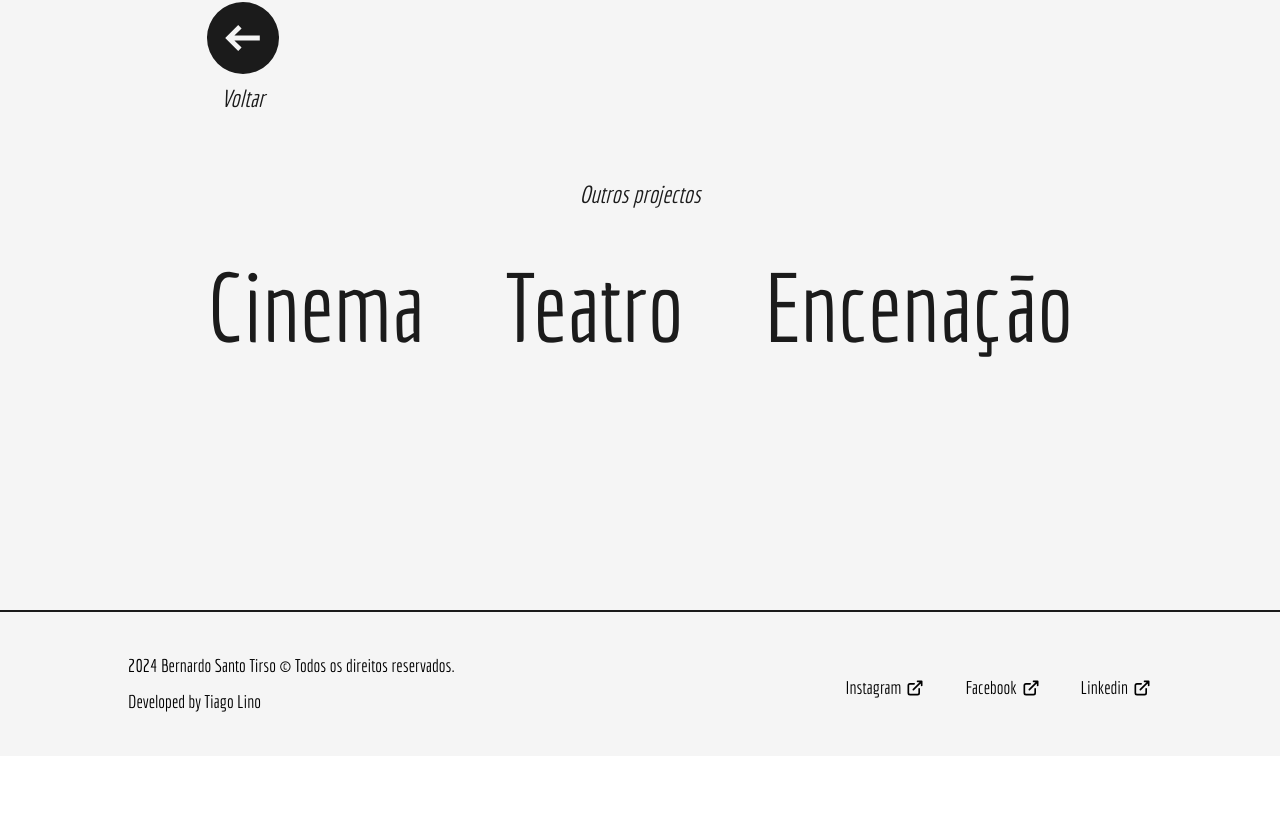
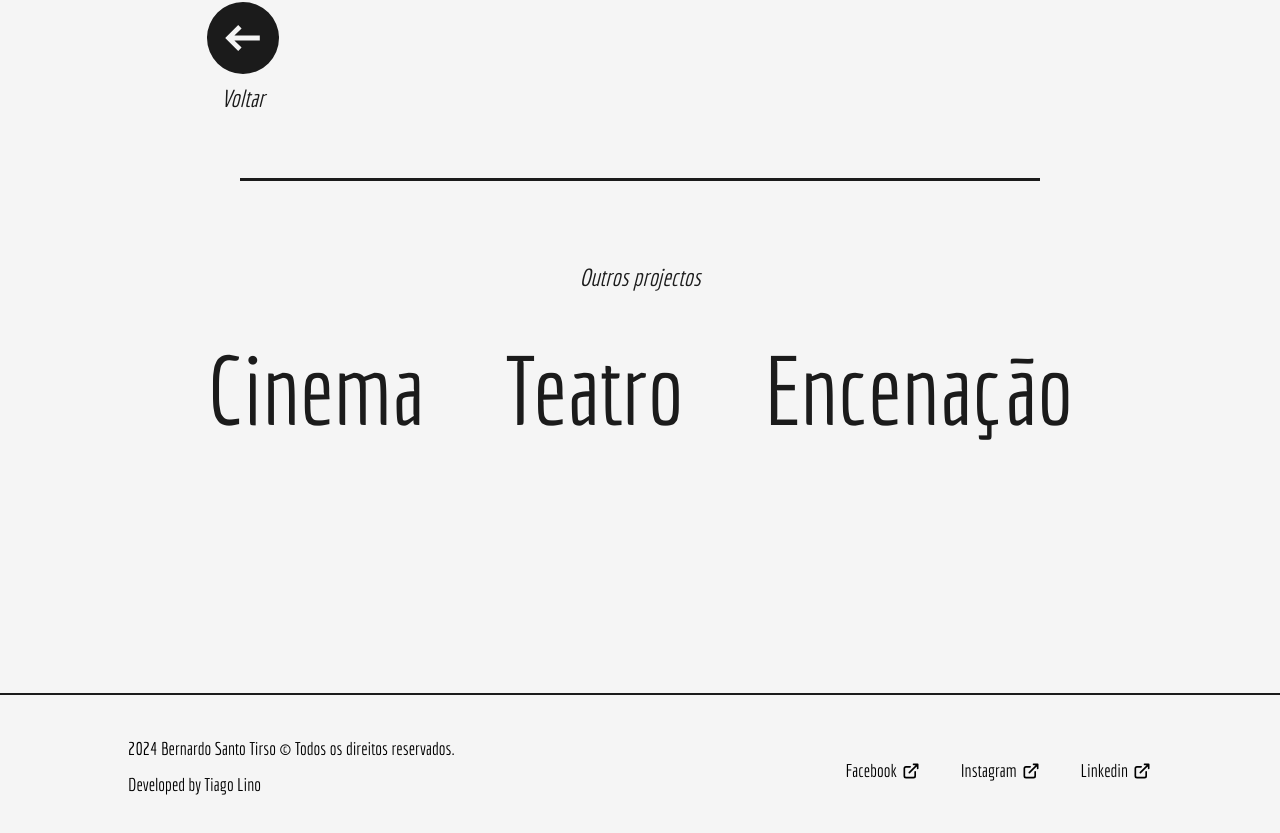
Before and after one commit to dopelyner/bernardo-santo-tirso, a Next.js app: page /light in a window 1280 px wide. Shown: the part 473-1306 px from the top of the page. Before the commit the page ends 1229 px from the top, so only its background shows below. Built offline with nearby package versions, Linux system fonts and the light colour scheme.

Commit message:
fix: consistency and small details

```diff
--- a/src/components/Footer.js
+++ b/src/components/Footer.js
@@ -28,6 +28,17 @@ const Footer = () => {
 
                 <div className='flex flex-wrap gap-10 items-center justify-center sm:hidden'>
                     <MotionLink
+                        href={socialLinks.facebookURL}
+                        target={'_blank'}
+                        className='mt-2 hover:-translate-y-0.5'
+                    >
+                        <div className='flex flex-row-reverse items-center gap-1'>
+                            <LinkArrow className="!w-5" />
+                            <span className='hover:font-bold'>Facebook</span>
+                        </div>
+                    </MotionLink>
+
+                    <MotionLink
                         href={socialLinks.instagramURL}
                         target={'_blank'}
                         className='mt-2 hover:-translate-y-0.5'
@@ -35,17 +46,6 @@ const Footer = () => {
                         <div className='flex flex-row-reverse items-center gap-1'>
                             <LinkArrow className="!w-5" />
                             <span className='hover:font-bold'>Instagram</span>
-                        </div>
-                    </MotionLink>
-
-                    <MotionLink
-                        href={socialLinks.facebookURL}
-                        target={'_blank'}
-                        className='mt-2 hover:-translate-y-0.5'
-                    >
-                        <div className='flex flex-row-reverse items-center gap-1'>
-                            <LinkArrow className="!w-5" />
-                            <span className='hover:font-bold'>Facebook</span>
                         </div>
                     </MotionLink>
 
--- a/src/pages/index.js
+++ b/src/pages/index.js
@@ -3,11 +3,10 @@ import { ArrowHorizontal, LinkArrow } from '@/components/Icons'
 import Layout from '@/components/Layout'
 import TitleStickText from '@/components/TitleStickText'
 import TransitionEffect from '@/components/TransitionEffect'
-import { homeMedia, lightsMedia, projectsSubMenu } from '@/constants'
+import { homeMedia, projectsSubMenu } from '@/constants'
 import Head from 'next/head'
 import Image from 'next/image'
 import Link from 'next/link'
-import { ImageGallery } from 'react-image-grid-gallery'
 
 export default function Home() {
 
@@ -54,7 +53,8 @@ export default function Home() {
               text="experiências / vivências" />
             <p className='text-2xl pt-8'>Desde &apos;95 a produzir momentos... </p>
 
-            <div className='flex flex-row items-center justify-center xl:flex-wrap md:flex-wrap gap-10 pt-16'>
+            <div
+              className='flex flex-row items-center justify-center xl:flex-wrap md:flex-wrap gap-10 pt-16'>
               {projectsSubMenu.map((projects, index) => (
                 <>
                   <div className='relative min-h-40 min-w-72 flex items-center justify-center max-w-96 bg-gradient-to-tr via-dark/60 to-80% from-dirt to-oliveDark/60 shadow-primary shadow-md text-light hover:-translate-y-1 hover:cursor-pointer'>
--- a/src/pages/light.js
+++ b/src/pages/light.js
@@ -80,6 +80,8 @@ const Light = () => {
                                 </Link>
                             </div>
 
+                            <SeparatorBar size="big" />
+
                             <div className='flex flex-col items-center justify-center'>
                                 <h3 className='text-2xl italic mb-12'> Outros projectos</h3>
                                 <div className='flex flex-row gap-20 lg:flex-col'>
```
